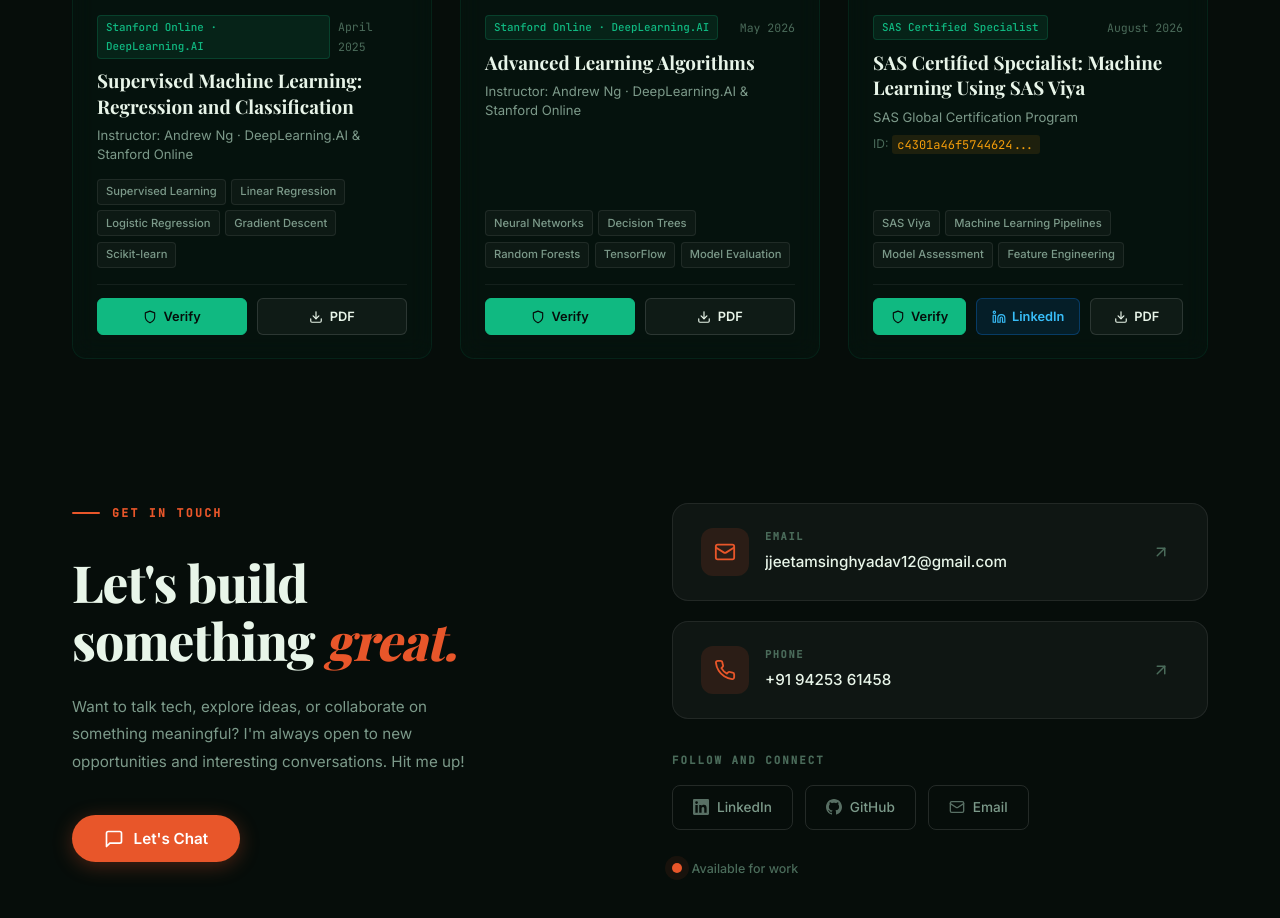
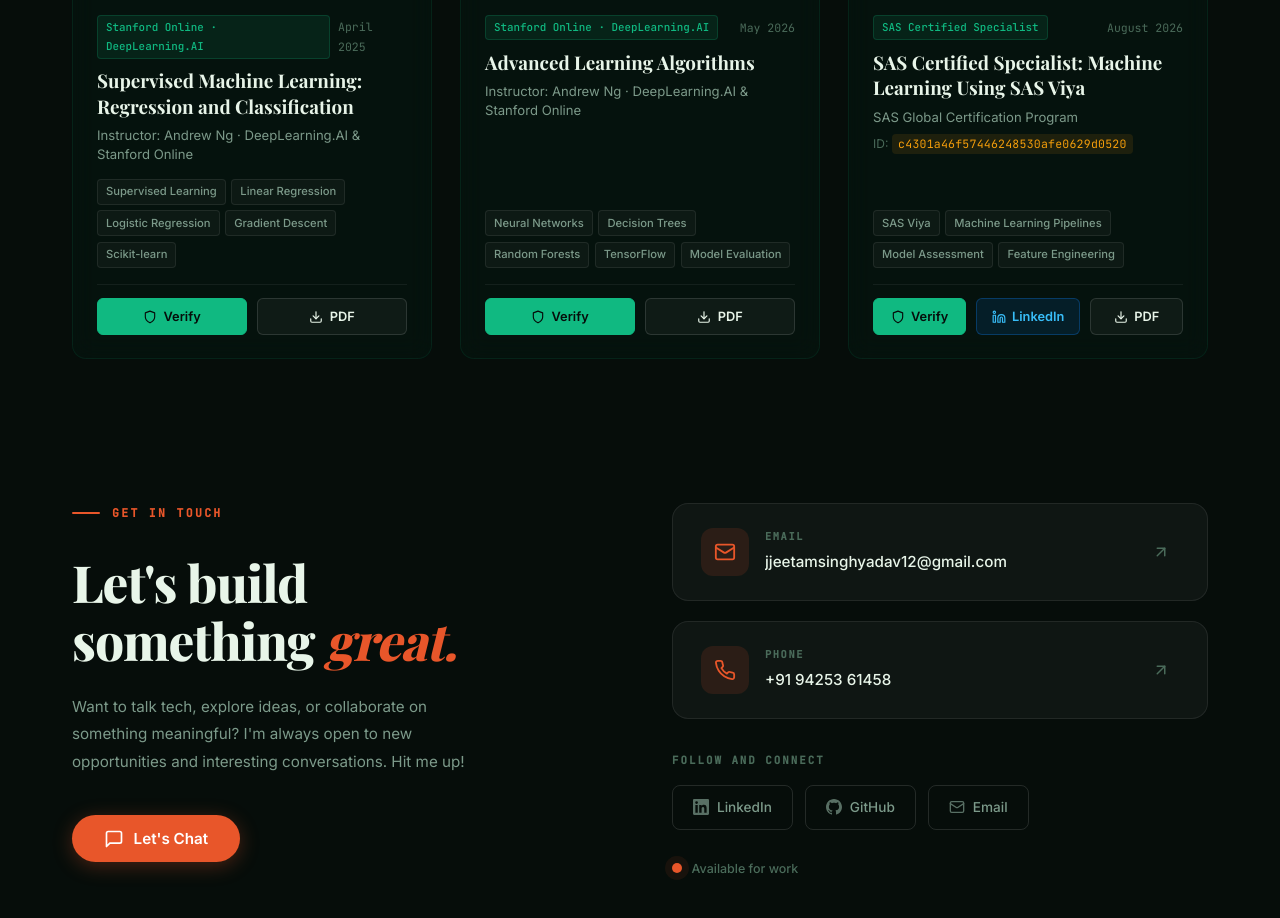
Before and after one commit to jeetam1/Portfolio, a React (Vite) app: page / in a window 1280 px wide. Shown: the part 4420-5338 px from the top of the page. Built offline with nearby package versions, Linux system fonts and the light colour scheme.

Commit message:
certificate

```diff
--- a/src/components/Certificates.jsx
+++ b/src/components/Certificates.jsx
@@ -129,7 +129,7 @@
 
                 {cert.certNumber && (
                   <p className="cert-id-text">
-                    ID: <code>{cert.certNumber.slice(0, 16)}...</code>
+                    ID: <code>{cert.certNumber}</code>
                   </p>
                 )}
 
--- a/src/index.css
+++ b/src/index.css
@@ -1389,8 +1389,11 @@
   font-family: var(--font-mono);
   color: var(--accent-secondary);
   background: rgba(245, 158, 11, 0.1);
-  padding: 0.1rem 0.35rem;
-  border-radius: 3px;
+  padding: 0.15rem 0.4rem;
+  border-radius: 4px;
+  word-break: break-all;
+  font-size: 0.72rem;
+  letter-spacing: 0.02em;
 }
 
 .cert-skills {
```
